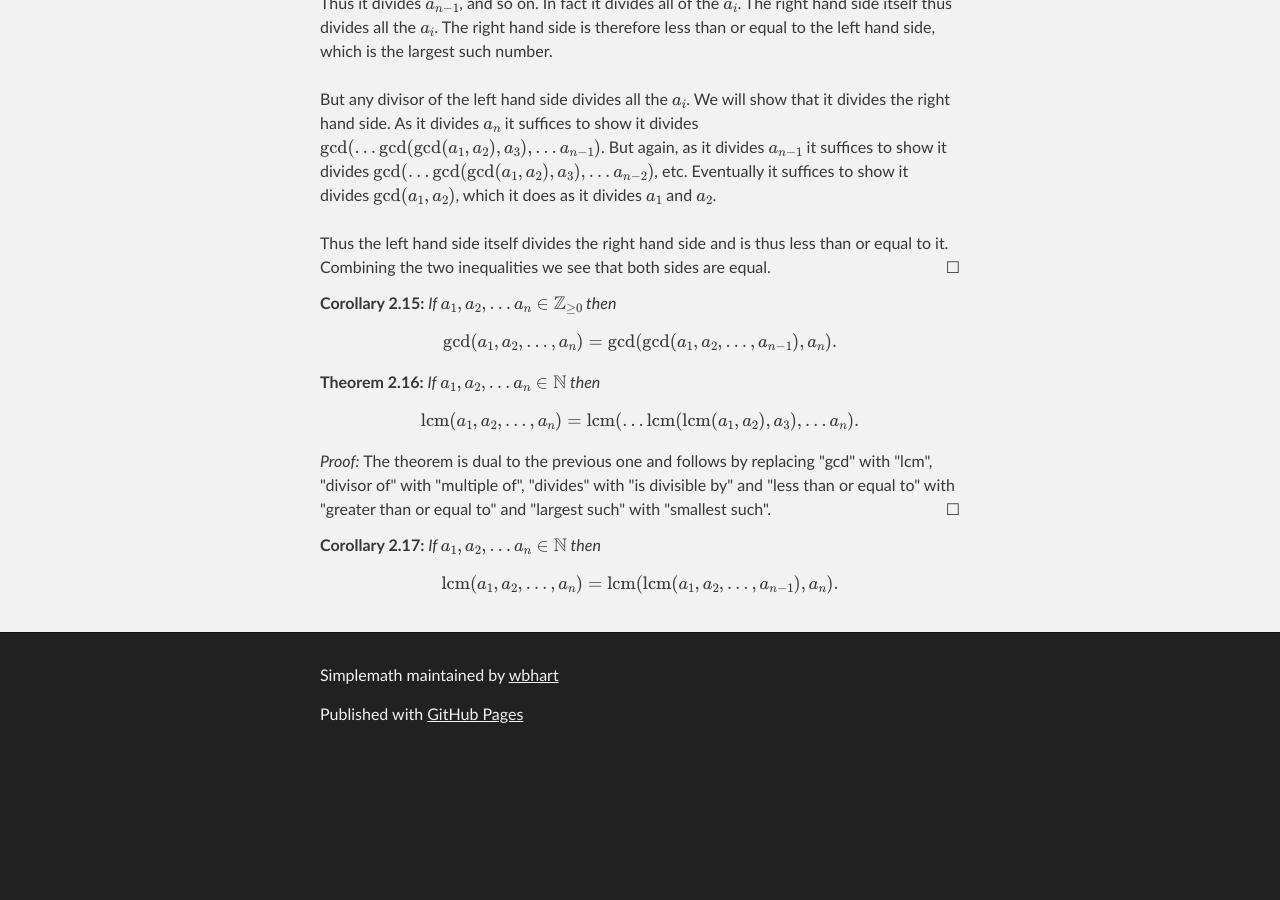
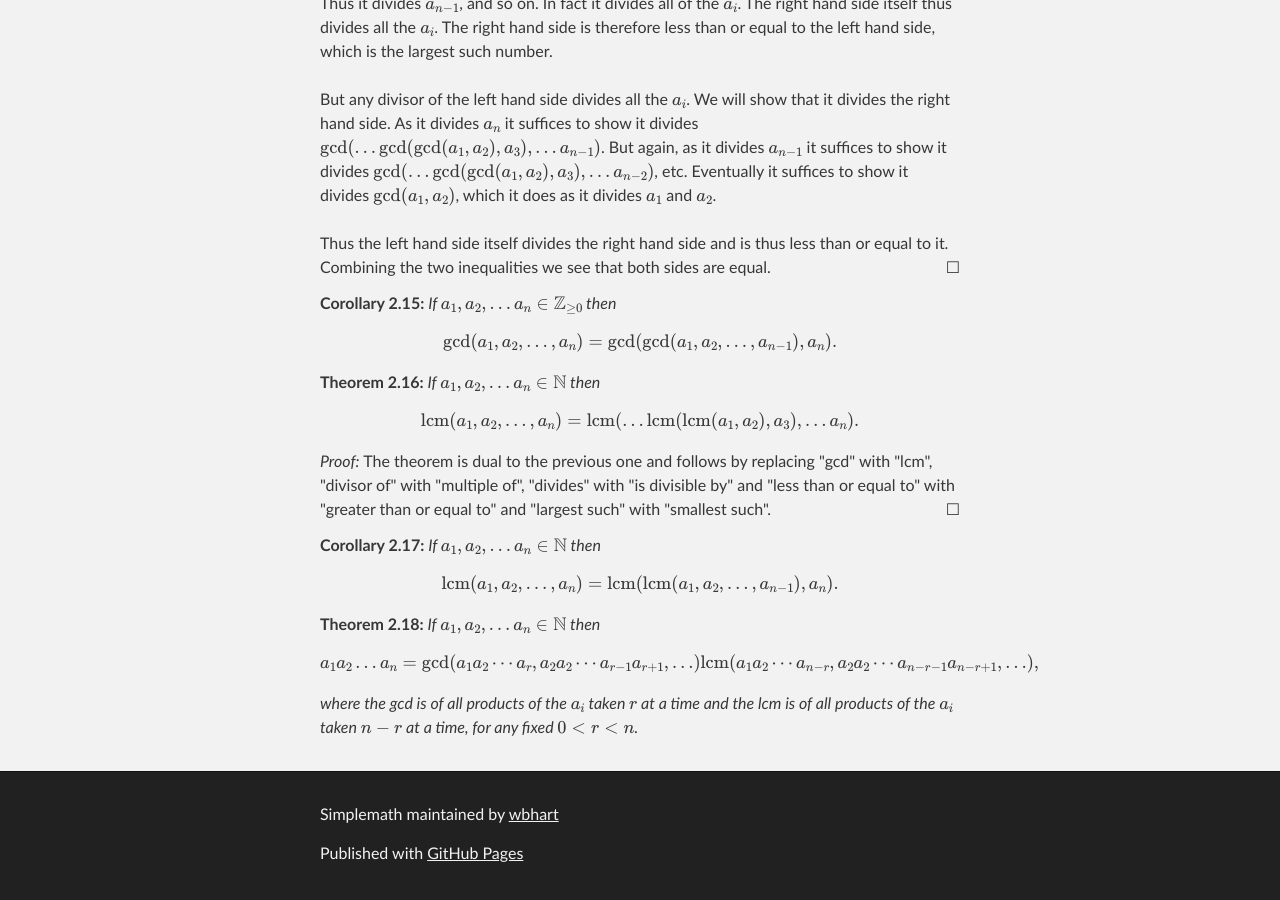
Before and after one commit to wbhart/SimpleMath, a Jekyll site: the page built from test.html, in a window 1280 px wide and 900 px high, scrolled down 4633 px. Built offline with Jekyll 4.4.1, drawn with Linux system fonts in a browser that asks for light colours; formulas are drawn with MathJax 3; before the commit the page ends 5394 px from its top, so only the background shows below that.

Commit message:
Update test.html

```diff
--- a/test.html
+++ b/test.html
@@ -251,3 +251,10 @@ inequalities we see that both sides are equal.
 <corollary> If \(a_1, a_2, \ldots a_n \in \mathbb{N}\) then
 \[\mbox{lcm}(a_1, a_2, \ldots, a_n) = \mbox{lcm}(\mbox{lcm}(a_1, a_2, \ldots, a_{n-1}), a_n).\]
 </corollary>
+
+<theorem> If \(a_1, a_2, \ldots a_n \in \mathbb{N}\) then
+\[a_1a_2\ldots a_n = \gcd(a_1a_2\cdots a_r, a_2a_2\cdots a_{r-1}a_{r+1}, \ldots)
+\mbox{lcm}(a_1a_2\cdots a_{n-r}, a_2a_2\cdots a_{n-r-1}a_{n-r+1}, \ldots),\]
+where the gcd is of all products of the \(a_i\) taken \(r\) at a time and the lcm is of all products of the \(a_i\) taken
+\(n-r\) at a time, for any fixed \(0 < r < n\).
+</theorem>
```
